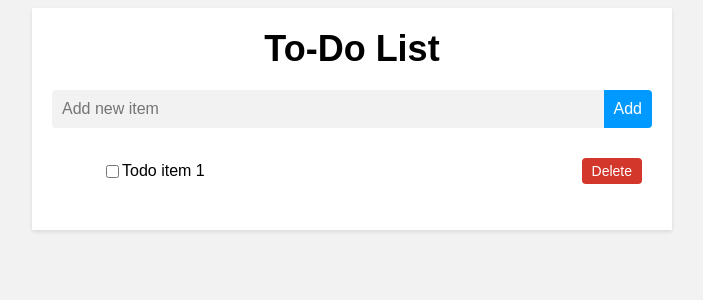
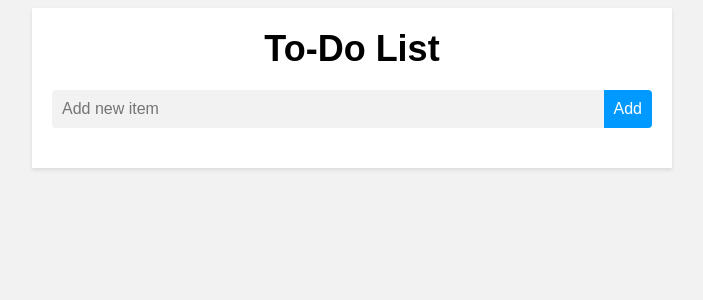
Before and after one commit to cse204-2023/Todo-App, a React (Create React App) app: page / in a window 1280 px wide. Shown: the top 300 px of the page, without its empty margins (288-991 px from the left). Built offline with nearby package versions, Linux system fonts and the light colour scheme.

Commit message:
non-ajax version

```diff
--- a/src/App.js
+++ b/src/App.js
@@ -1,15 +1,24 @@
 import './App.css';
 import Todo from './Todo';
 import NewTodo from './NewTodo';
+import { useState } from 'react';
 
 function App() {
+  const [todos, setTodos] = useState([]);
+
+  const addTodoHandler = (todo) => {
+    setTodos(prevTodos => [...prevTodos, todo]);
+  }
+
   return (
     <div className="App">
       <header className="App-header">
         <section class="container">
           <h1 id="title"> To-Do List </h1>
-          <NewTodo></NewTodo>
-          <Todo />
+          <NewTodo onAddTodo={addTodoHandler} />
+          {todos.map((todo) => (
+            <Todo key={todo.id} text={todo.text} id={todo.id} />
+          ))}
         </section>
       </header>
     </div>
--- a/src/NewTodo.js
+++ b/src/NewTodo.js
@@ -1,17 +1,28 @@
 import logo from './logo.svg';
 import './NewTodo.css';
+import { useState } from 'react';
 
-function NewTodo() {
+
+function NewTodo(props) {
+  const [todoText, setTodoText] = useState('');
+
+  const submitHandler = (event) => {
+    event.preventDefault();
+    const newTodo = { id: Math.random().toString(), text: todoText };
+    props.onAddTodo(newTodo);
+    setTodoText('');
+  }
+
+  const textChangeHandler = (event) => {
+    setTodoText(event.target.value);
+  }
+
   return (
-    <div className="App">
-      <header className="App-header">
-      <div id="TodoForm">
-            <form id="addItem">
-                <input id="newItem" type="text" placeholder="Add new item"/>
-                <button id="addBtn" type="submit"> Add </button>
-            </form>
-        </div>
-      </header>
+    <div className="NewTodo">
+      <form onSubmit={submitHandler}>
+          <input type="text" value={todoText} placeholder="Add new item" onChange={textChangeHandler}/>
+          <button id="addBtn" type="submit"> Add </button>
+      </form>
     </div>
   );
 }
--- a/src/Todo.js
+++ b/src/Todo.js
@@ -1,19 +1,40 @@
 import './Todo.css';
-// import Todo from './Todo';
+import { useState } from 'react';
 
-function Todo() {
+function Todo(props) {
+  const [items, setItems] = useState([{id:1, text: props.text, checked:false}]);
+
+  const handleDelete = (id)=>{
+    setItems(items.filter((item,index)=>index !== id));
+  }
+
+  const handleCheck = (id) =>{
+    const updatedItems = items.map((item) =>{
+      if(item.id === id){
+        return {
+          ...item,
+          checked: !item.checked,
+          text: item.text,
+          // <span style={{textDecoration: "line-through"}}>{item.text}</span>
+          textDecoration: item.checked ? "none" : "line-through"
+        };
+      }
+      return item;
+    });
+    setItems(updatedItems);
+  }
+
   return (
-    <div className="App">
-      <header className="App-header">
-      {/* <h1 id="title"> To-Do List </h1> */}
+    <div className="TodoList">
       <ul className="item-list">
-        <li className="listItem">
-          <input type="checkbox"/>
-          <span className="itemtext" id="item1">Todo item 1</span>
-          <button className="deletebtn"> Delete </button>
-        </li>
+        {items.map((item, index)=>(
+          <li className="listItem" key={item.id}>
+            <input type="checkbox" checked={item.checked} onChange={() => handleCheck(item.id)} />
+            <span className={item.checked ? "itemtext checked" : "itemtext"} id={item.id} style={{textDecoration: item.textDecoration}}>{item.text}</span>
+            <button className="deletebtn" onClick={()=> handleDelete(index)}> Delete </button>
+          </li>
+        ))}
         </ul>
-      </header>
     </div>
   );
 }
```
